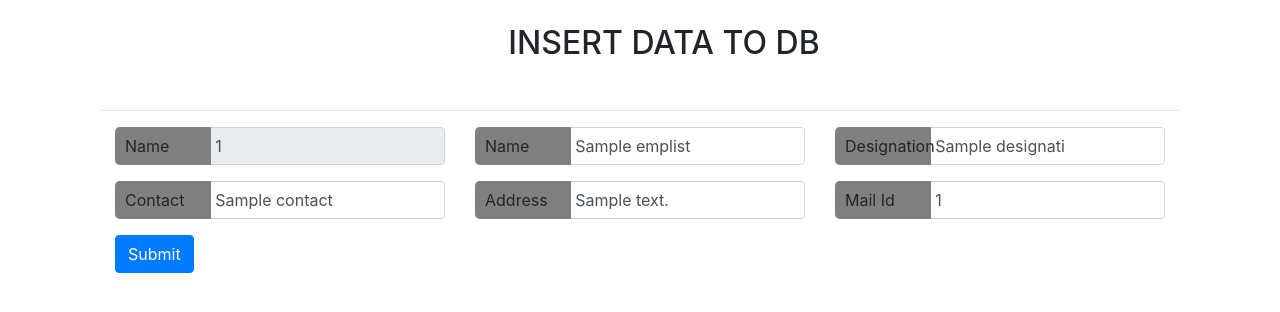
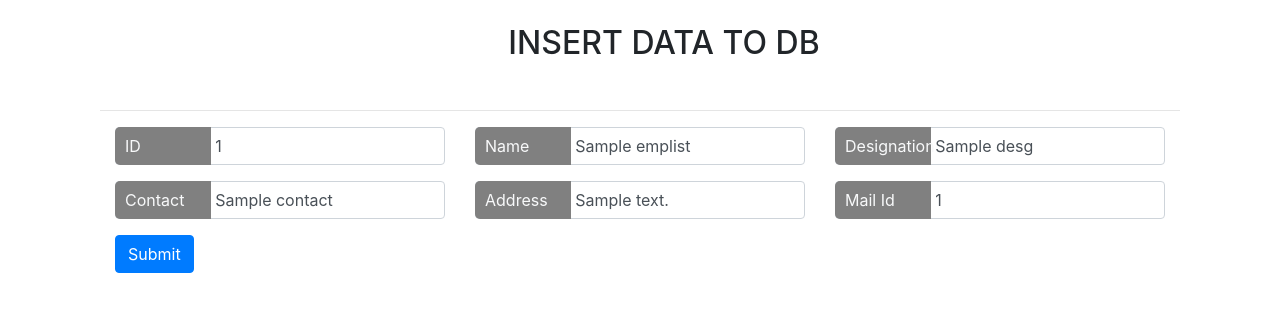
Before and after one commit to Lcsundarraj/Task-08Oct-CurdOperation, a Flask app: template templates/edit_form.html in a window 1280 px wide. Shown: the top 312 px of the page. Run offline with Flask 2, Linux system fonts and the light colour scheme; the template is opened without the code that fills it: most values are stand-ins (such as "Sample title", 1, 10 or a date in 2020); parts of the project's set-up code (start-up, migrations or seed data) failed here and were passed over; some libraries are stand-ins or nearby versions.

Commit message:
CURD operation updated

```diff
--- a/app.py
+++ b/app.py
@@ -24,9 +24,8 @@ def index():
 	return render_template('form.html', emplist = empdetails_list )
 
 
-
 #update records in DB
-@app.route("/", methods=['POST'])
+@app.route("/update", methods=['POST'])
 def update_emp_records():
 	#Empty List
 	empRecords = {}
@@ -44,11 +43,14 @@ def update_emp_records():
 	empRecords["mailId"]=mailId
 	#print records in cmd
 	print(empRecords)
+	print(request.form['id'])
 	#send to db
-	if (request.form['_id']==True):
-		empid=request.form['_id']
-		update_emp = emp_db.get_one_emplyoee_details(empid)
-		emp_db.update_one_record(empid, update_emp)
+
+	if (request.form['id']):
+		empid=request.form['id']
+		#update_emp = emp_db.get_one_emplyoee_details(empid)
+		#print(update_emp)
+		emp_db.update_one_record(empid, empRecords)
 
 	else:
 		emp_db.save_employee_data(empRecords)
@@ -59,6 +61,7 @@ def update_emp_records():
 def deleteRecord(emp_id):
     empid = emp_id
     emp_db.delete_record(empid)
+    #msg="delete "+empid+" record successfully !!!"
     return redirect(url_for('index'))
 
 
@@ -70,6 +73,12 @@ def edit_Record(emp_id):
     return render_template('edit_form.html', emplist = one_emp_info)
 
 
+@app.route("/remove_field/<emp_id>", methods=['POST'])
+def remove_one_field(emp_id):
+    empid = emp_id
+    emp_db.update_field(empid)
+    return redirect(url_for('index'))
+
 
 if __name__ == '__main__':
 	app.run(debug=True)
--- a/templates/edit_form.html
+++ b/templates/edit_form.html
@@ -11,27 +11,27 @@
    <form class="form-horizontal col-xs-12 col-lg-12 col-md-12 col-sm-12" method="POST" action="{{url_for('update_emp_records')}}" name="wform" >
       <div class="row sec1 mb-4">
          <div class="form-group col-lg-4 col-sm-12">
-            <label for="uname">Name</label>
-            <input type="text" class="form-control" id="uname" placeholder="name" value="{{p['_id']}}" name="uname" disabled>
+            <label for="uname" class="text-light">ID</label>
+            <input type="text" class="form-control" id="id" placeholder="name" value="{{p['_id']}}" name="id" >
          </div>
          <div class="form-group col-lg-4 col-sm-12">
-            <label for="uname">Name</label>
+            <label for="uname" class="text-light">Name</label>
             <input type="text" class="form-control" id="uname" placeholder="name" value="{{p['name']}}" name="uname" required>
          </div>
          <div class="form-group col-4">
-            <label for="desg">Designation </label>
-            <input type="text" class="form-control" id="desg" placeholder="Designation" value="{{p['designation']}}" name="desg" required>
+            <label for="desg" class="text-light">Designation </label>
+            <input type="text" class="form-control" id="desg" placeholder="Designation" value="{{p['desg']}}" name="desg" required>
          </div>
          <div class="form-group col-lg-4 col-sm-12">
-            <label for="phone">Contact</label>
+            <label for="phone" class="text-light">Contact</label>
             <input type="text" class="form-control" id="phone" placeholder="Contact Number" value="{{p['contact']}}" name="phone" required>
          </div>
          <div class="form-group col-4">
-            <label for="addrs">Address </label>
+            <label for="addrs" class="text-light">Address </label>
             <input type="text" class="form-control" id="addrs" placeholder="Enter Address" value="{{p['address']}}" name="addrs" required>
          </div>
          <div class="form-group col-4">
-            <label for="email">Mail Id </label>
+            <label for="email" class="text-light">Mail Id </label>
             <input type="text" class="form-control" id="email" placeholder="Designation" value="{{p['mailId']}}" name="email" required>
          </div>
          <div class="form-group col-4 float-right">
--- a/templates/index.html
+++ b/templates/index.html
@@ -21,7 +21,7 @@
              border-radius: 5px 0px 0px 5px;
              }
          .form-control{
-                padding: 1.12rem 6.2rem;
+                padding: 1.12rem 1rem 1.12rem 6.2rem;
 
          }
          .card-title{
```
Also changed, not shown: emp_db.py (+8 -2 lines), templates/form.html (+10 -5 lines).
